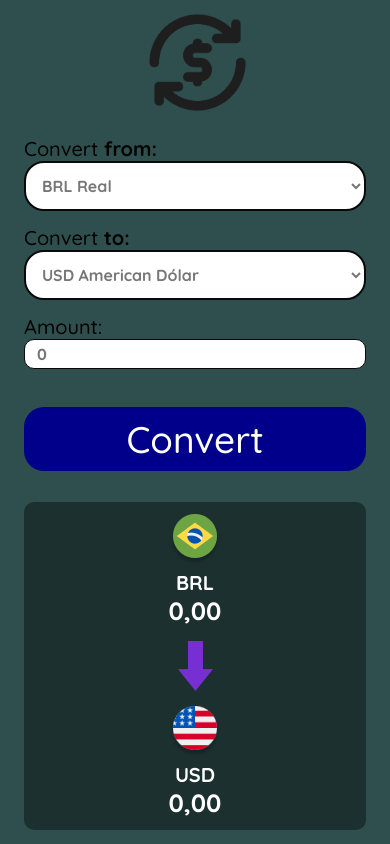
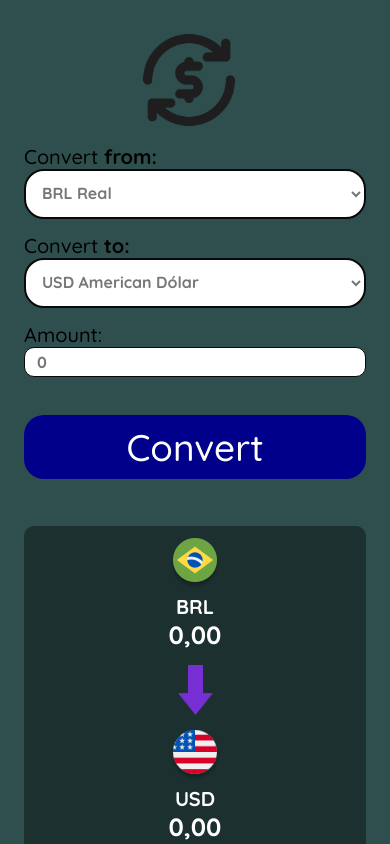
Before and after one commit to guilhermecampos-dev/Currency-convert, a plain HTML site: page index.html in a window 390 px wide. Drawn offline with Linux system fonts and the light colour scheme.

Commit message:
correction of @media

```diff
--- a/index.html
+++ b/index.html
@@ -13,12 +13,15 @@
 </head>
 
 <body>
-    <img src="./assets/vecteezy_reembolso-plano-cor-esboco-icone_19858801.png" class="logo-mobile">
+
     <div class="background">
         <img src="./assets/vecteezy_money-currency-exchange-and-money-transfer-on-stock_9484991.jpg" alt="background"
             class="backgroundlogo">
     </div>
     <main>
+        <div class="mobile-logo">
+        <img src="./assets/vecteezy_reembolso-plano-cor-esboco-icone_19858801.png" class="logo-mobile">
+    </div>
         <div class="teste">
             <label>
                 Convert <b>from:</b>
--- a/style.css
+++ b/style.css
@@ -136,15 +136,22 @@ section {
 
     .logo-mobile{
         display: block;
-        height: 115px;
-        width: 115px;
+        height: 110px;
+        width: 110px;
         z-index: 1;
         position: absolute;
-        margin: 5px 140px;
+        margin: 110px;
     }
+    .mobile-logo{
+        display: flex;
+        align-items: center;
+        margin-top: 55px;
+    }
+
+
     .teste{
         position: relative;
-        top: 14%;
+        top: 8%;
     }
 
     main{
@@ -153,10 +160,11 @@ section {
         height: 100vh;
         top: 0;
         position: fixed;
+        overflow-y: auto;
     }
     section{
         position: relative;
-        top: 16%;
+        top: 12%;
     }
 
     button{
```
